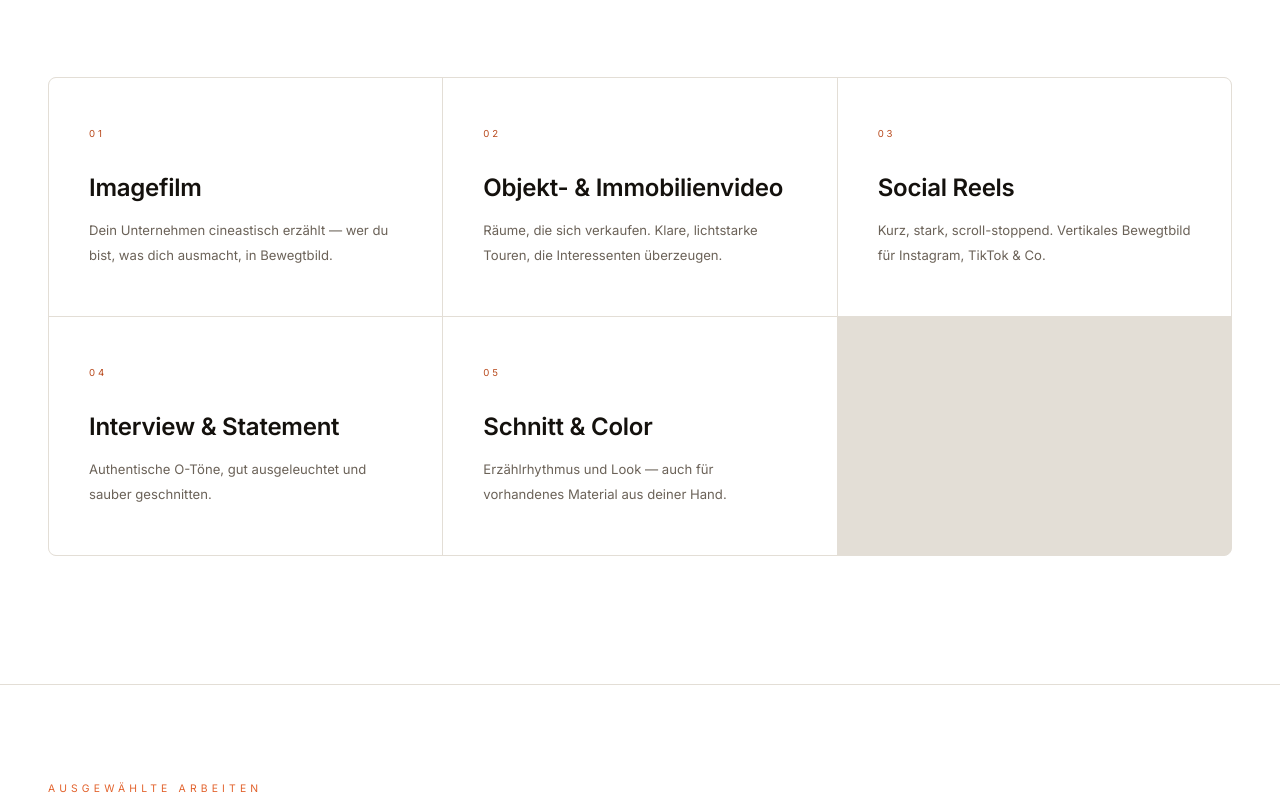
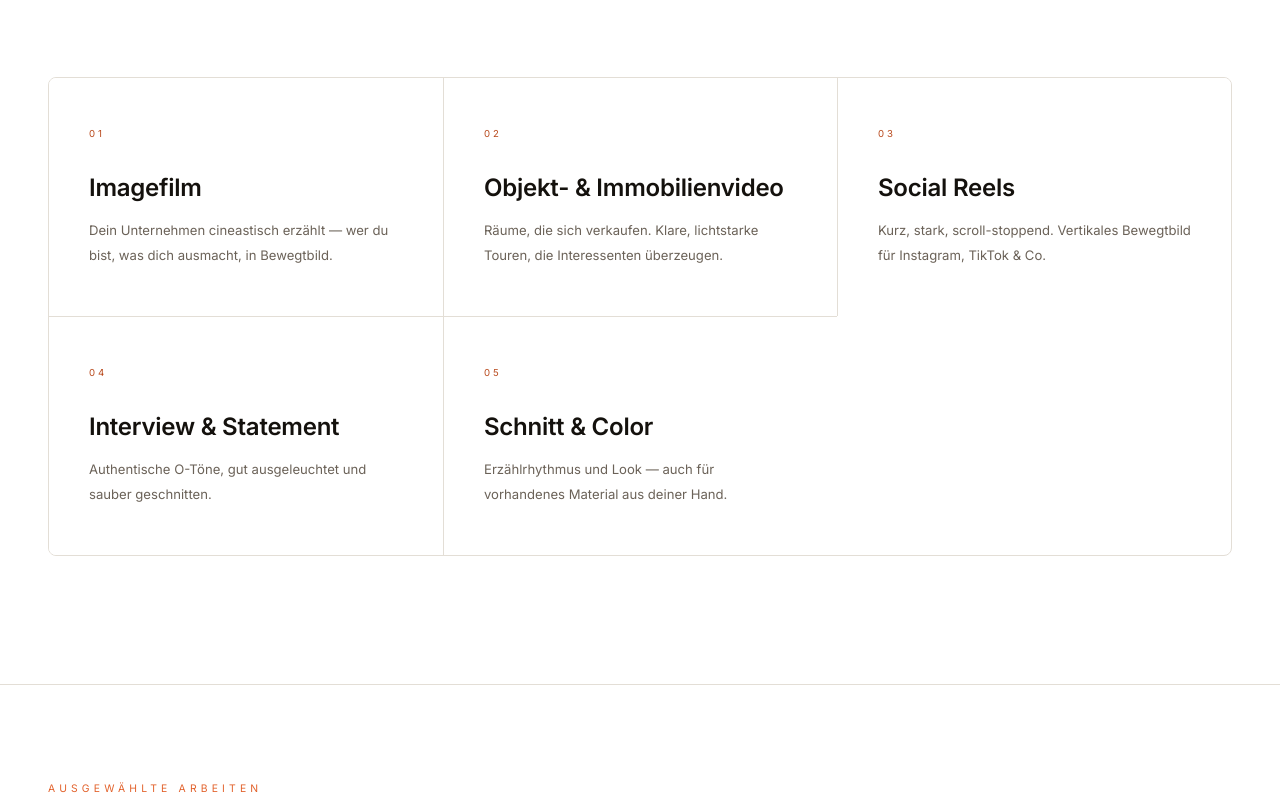
Before and after one commit to karlowskivalentin-gif/vale-video, a plain HTML site: page index.html in a window 1280 px wide. Shown: the part 1808-2612 px from the top of the page. Drawn offline with Linux system fonts and the light colour scheme.

Commit message:
fix: leere Grid-Zelle in Leistungen entfernt (Hairlines via Item-Borders)
Co-Authored-By: Claude Opus 4.7 <noreply@anthropic.com>

```diff
--- a/css/style.css
+++ b/css/style.css
@@ -418,8 +418,7 @@ nav {
 .services-grid {
   display: grid;
   grid-template-columns: repeat(3, 1fr);
-  gap: 1px;
-  background: var(--mid);
+  background: var(--surface);
   border: 1px solid var(--mid);
   border-radius: 8px;
   overflow: hidden;
@@ -431,7 +430,18 @@ nav {
   transition: background 0.4s ease;
   position: relative;
   overflow: hidden;
+  border-top: 1px solid var(--mid);
+  border-left: 1px solid var(--mid);
 }
+
+/* Hairlines nur zwischen den Karten — erste Reihe ohne Oberkante,
+   erste Spalte ohne linke Kante. So bleibt eine leere Zelle einfach
+   weiß (kein grauer Block), falls die Kartenanzahl kein Vielfaches
+   von 3 ist. */
+.service-item:nth-child(1),
+.service-item:nth-child(2),
+.service-item:nth-child(3) { border-top: none; }
+.service-item:nth-child(3n+1) { border-left: none; }
 
 .service-item::before {
   content: '';
@@ -931,6 +941,9 @@ footer {
   footer { flex-direction: column; gap: 1rem; text-align: center; }
   .services-section, .process, .pricing { padding: 5rem 1.5rem; }
   .services-grid, .process-grid { grid-template-columns: 1fr; }
+  /* In einer Spalte trennt jede Karte oben — erste Karte ohne Linie */
+  .service-item { border-left: none; border-top: 1px solid var(--mid); }
+  .service-item:first-child { border-top: none; }
   .pricing-grid { grid-template-columns: 1fr; }
   .work-intro { padding: 4rem 1.5rem 2rem; }
   .work-filter { padding: 0 1.5rem 2rem; }
```
